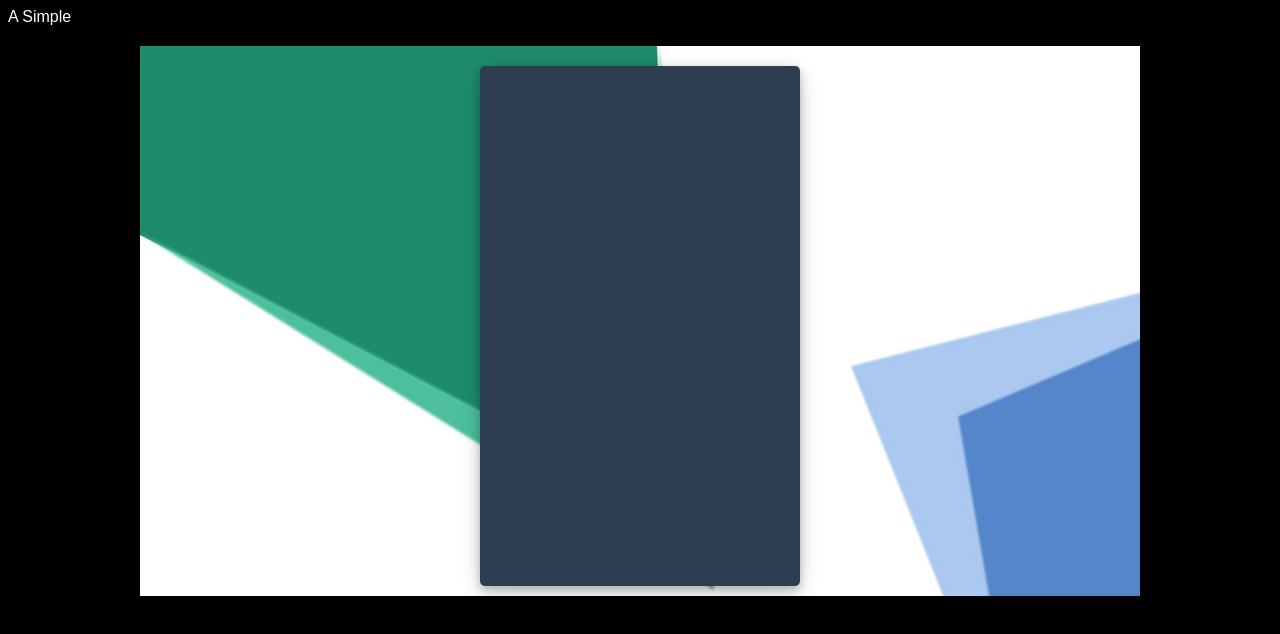
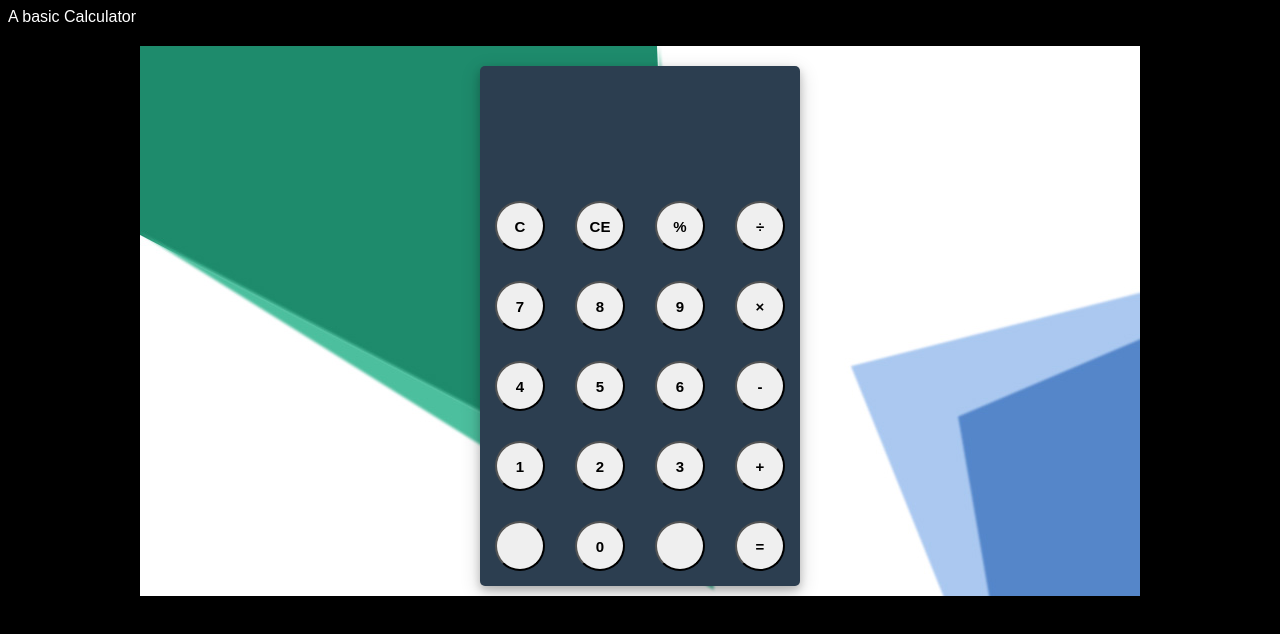
Before and after one commit to Softdev1/Calculator, a plain HTML site: page index.html in a window 1280 px wide. Drawn offline with Linux system fonts and the light colour scheme.

Commit message:
just added feature to make simple to code with

```diff
--- a/index.html
+++ b/index.html
@@ -5,14 +5,47 @@
   <meta charset="UTF-8">
   <meta name="viewport" content="width=device-width, initial-scale=1.0">
   <meta http-equiv="X-UA-Compatible" content="chrome">
-  <title>Simple calculator</title>
+  <title>Calculator</title>
   <link rel="stylesheet" href="style.css">
   <link href="https://fonts.googleapis.com/css?family=open+Sans:600,700" rel="stylesheet">
 </head>
 <body>
-  A Simple
+  A basic Calculator
   <div id="container">
-    <div id="calculator"></div>
+    <div id="calculator">
+        <div id="result">
+          <div id="history">
+            <p id="history-value"></p>
+          </div>
+          <div id="output">
+            <p id="output-value"></p>
+          </div>
+        </div>
+        <div id="keyboard">
+            <button class="operator" id="clear">C</button>
+            <button class="operator" id="backspace">CE</button>
+            <button class="operator" id="%">%</button>
+            <button class="operator" id="/">&#247;</button>
+            <button class="number" id="7">7</button>
+            <button class="number" id="8">8</button>
+            <button class="number" id="9">9</button>
+            <button class="operator" id="*">&times;</button>
+            <button class="number" id="4">4</button>
+            <button class="number" id="5">5</button>
+            <button class="number" id="6">6</button>
+            <button class="operator" id="-">-</button>
+            <button class="number" id="1">1</button>
+            <button class="number" id="2">2</button>
+            <button class="number" id="3">3</button>
+            <button class="operator" id="+">+</button>
+            <button class="empty" id="empty"></button>
+            <button class="number" id="0">0</button>
+            <button class="empty" id="empty"></button>
+            <button class="operator" id="=">=</button>
+        </div>
+
+
+    </div>
   </div>
 
 
--- a/style.css
+++ b/style.css
@@ -18,7 +18,35 @@ body{
             position:relative;
             border-radius:5px;
             box-shadow:0 4px 8px 0 rgba(0,0,0,0.2), 0 6px 20px 0 rgba(0,0,0,0.19);
-
-
+}
+#result{
+  height: 120px;
+}
+#keyboard{
+          height:400px;
+}
+#history{
+  text-align:right;
+  height: 20px;
+  margin:0 20px;
+  padding-top:20px;
+  font-size:15px;
+  color:#f5f6fa;
+}
+#output{
+  text-align: right;
+  height:60px;
+  margin:10px 20px;
+  font-size:30px;
+}
+.operator,.number, .empty{
+            width:50px;
+            height:50px;
+            margin:15px;
+            float:left;
+            border-radius:50%;
+            border-width:0%;
+            font-weight:bold;
+            font-size:15px;
 
 }
```
